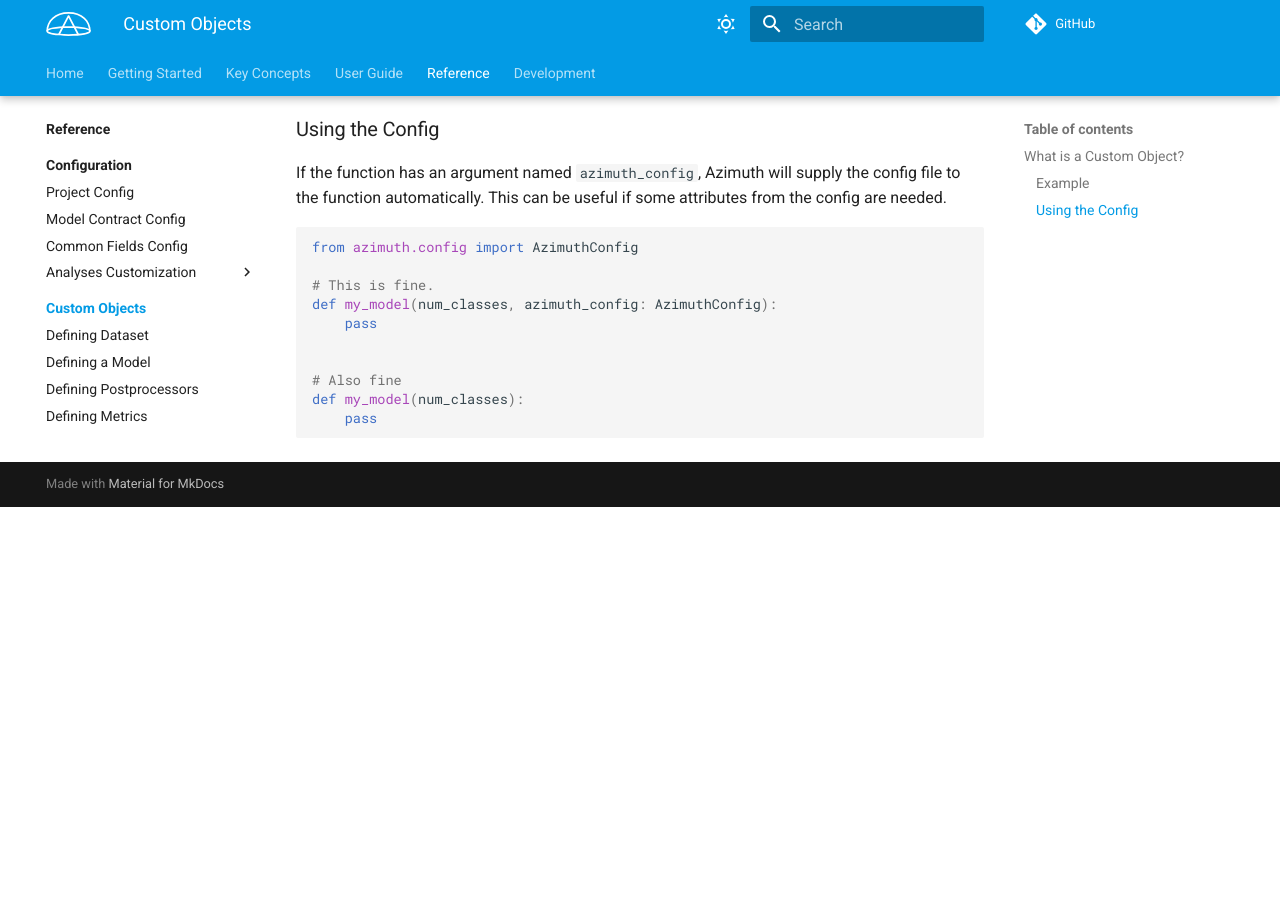
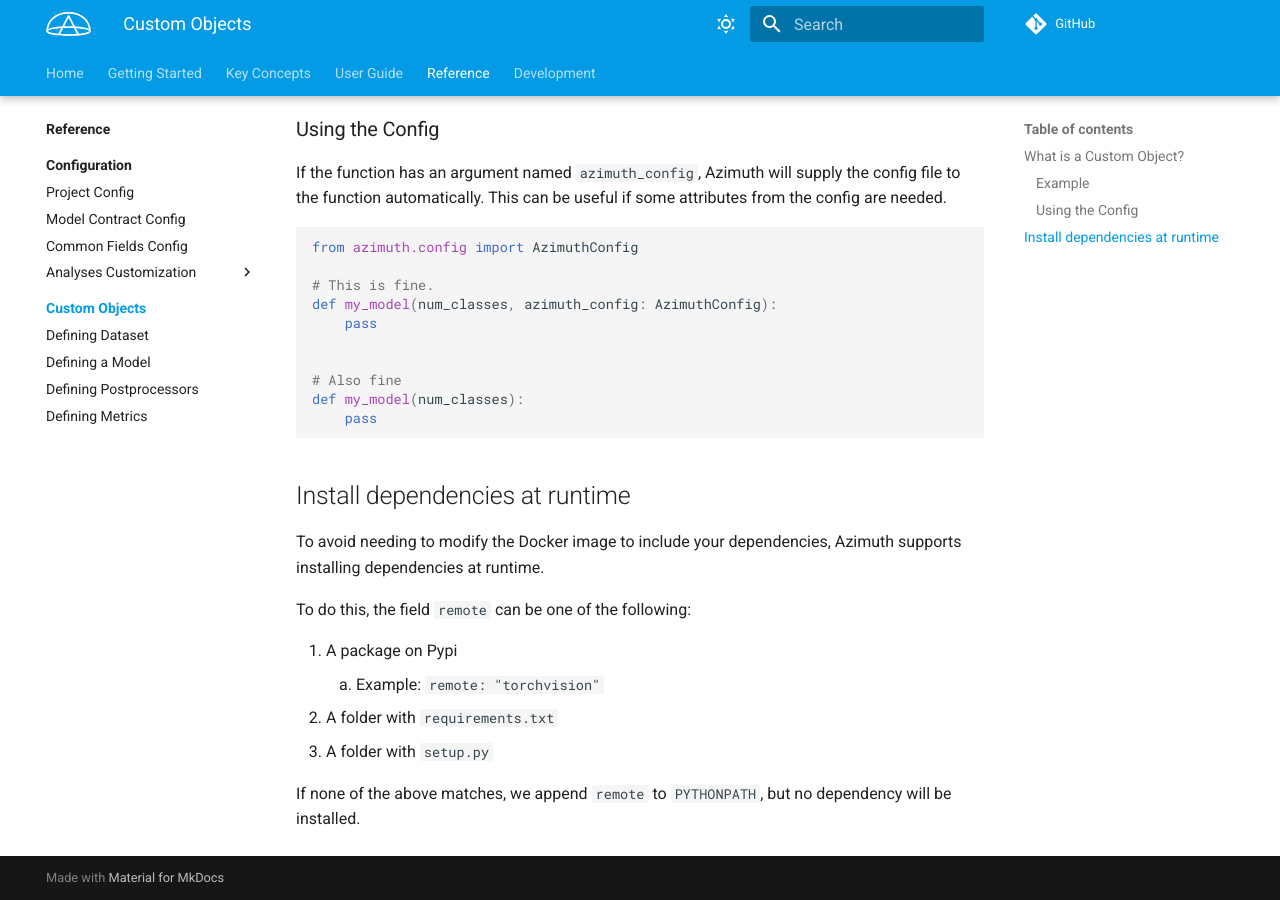
Before and after one commit to ServiceNow/azimuth, an MkDocs documentation site: the page built from docs/docs/reference/custom-objects/index.md, in a window 1280 px wide and 900 px high, scrolled down 1355 px. Built offline with MkDocs 1.6.1 and Material for MkDocs 9.7.7, drawn with Linux system fonts in a browser that asks for light colours; comment, search, counter and statistics services are not loaded; before the commit the page ends 1862 px from its top, so only the background shows below that.

Commit message:
Add informations on how to install dependencies at runtim (#128)
Co-authored-by: Lindsay Brin <lindsay.brin@gmail.com>

````diff
--- a/docs/docs/reference/custom-objects/index.md
+++ b/docs/docs/reference/custom-objects/index.md
@@ -105,4 +105,17 @@ def my_model(num_classes):
     pass
 ```
 
+## Install dependencies at runtime
+
+To avoid needing to modify the Docker image to include your dependencies, Azimuth supports installing dependencies at runtime.
+
+To do this, the field `remote` can be one of the following:
+
+1. A package on Pypi
+     1. Example: `remote: "torchvision"`
+2. A folder with `requirements.txt`
+3. A folder with `setup.py`
+
+If none of the above matches, we append `remote` to `PYTHONPATH`, but no dependency will be installed.
+
 --8<-- "includes/abbreviations.md"
````
